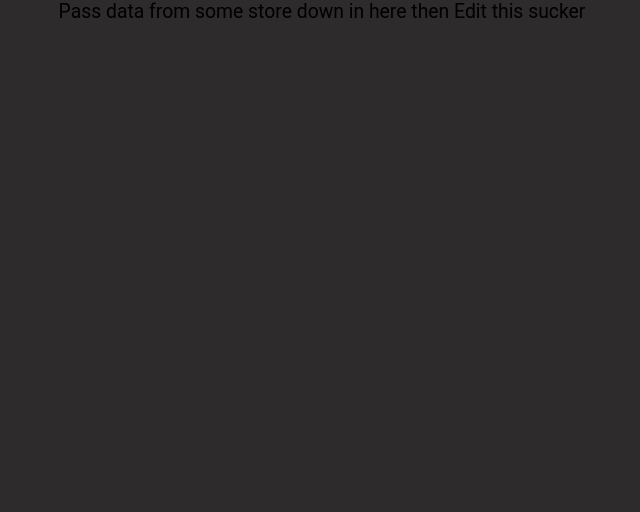
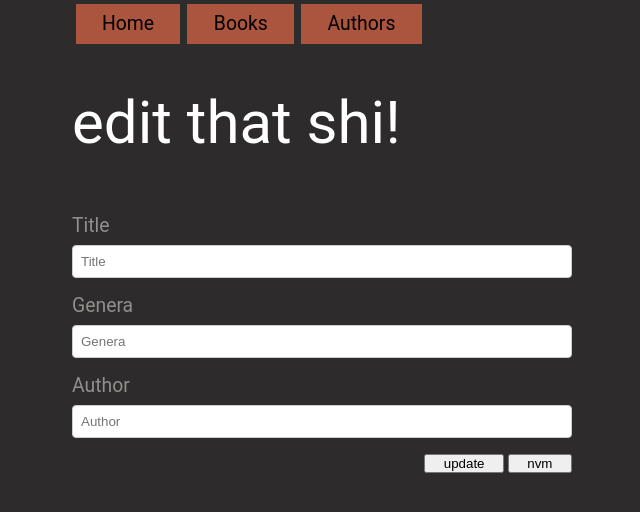
Before and after one commit to cunnellp5/Phils-Book-Store, a React (Vite) app: page /books/delete in a window 1280 px wide. Shown: the top 512 px of the page, without its empty margins (318-958 px from the left). Built offline with nearby package versions, Linux system fonts and the light colour scheme.

Commit message:
edit form for books

```diff
--- a/src/client/pages/books/EditBook.tsx
+++ b/src/client/pages/books/EditBook.tsx
@@ -1,8 +1,82 @@
 import React from "react";
+import { Form, useNavigate, useParams } from "react-router-dom";
+import { ButtonsWrapper } from "../../styles/ButtonsWrapper";
+import { Wrapper } from "../../styles/Wrapper";
+import { Header } from "../../components/Header";
+import Nav from "../../components/Nav";
+import styled from "@emotion/styled";
+
+const InputsWrapper = styled.div({
+  display: "flex",
+  flexDirection: "column",
+  justifyContent: "flex-start",
+  gap: 16,
+  marginBlock: 16,
+  "& label": {
+    display: "flex",
+    color: "#938e8e",
+    flexDirection: "column",
+    gap: 8,
+    "& input": {
+      padding: 8,
+      borderRadius: 4,
+      border: "1px solid #ccc",
+    },
+  },
+});
 
 function EditBook() {
+  const navigator = useNavigate();
+  const { id } = useParams();
+
+  const closeEditor = () => {
+    console.log("close editor");
+    navigator(`/books/${id}`);
+  };
+
   return (
-    <div>Pass data from some store down in here then Edit this sucker</div>
+    <Wrapper>
+      <Nav></Nav>
+      <Header>edit that shi!</Header>
+      <Form style={{ width: "100%" }}>
+        <InputsWrapper>
+          <label htmlFor="title">
+            Title
+            <input
+              type="text"
+              id="title"
+              name="title"
+              placeholder="Title"
+            ></input>
+          </label>
+          <label htmlFor="genera">
+            Genera
+            <input
+              type="text"
+              id="genera"
+              name="genera"
+              placeholder="Genera"
+            ></input>
+          </label>
+          <label htmlFor="author">
+            Author
+            <input
+              type="text"
+              id="author"
+              name="author"
+              placeholder="Author"
+            ></input>
+          </label>
+        </InputsWrapper>
+
+        <ButtonsWrapper>
+          <button type="submit">update</button>
+          <button type="button" onClick={closeEditor}>
+            nvm
+          </button>
+        </ButtonsWrapper>
+      </Form>
+    </Wrapper>
   );
 }
 
```
